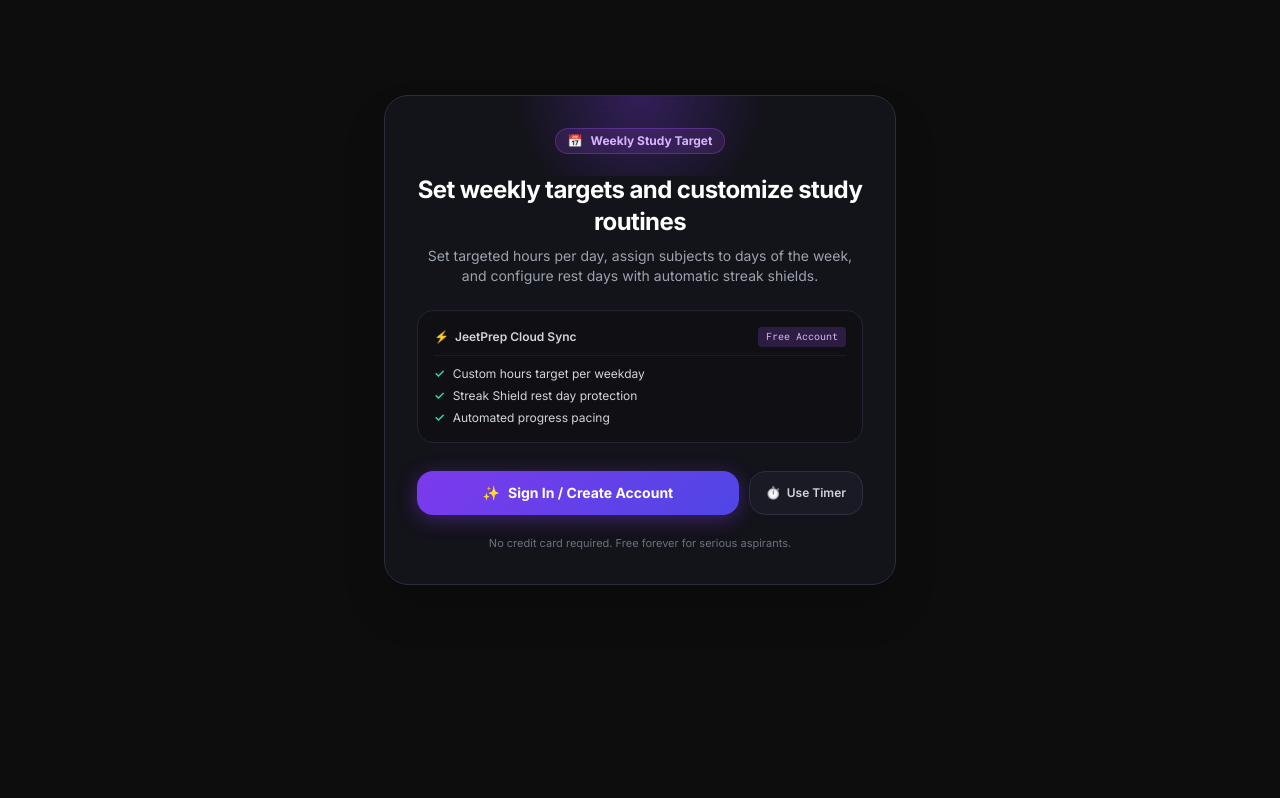
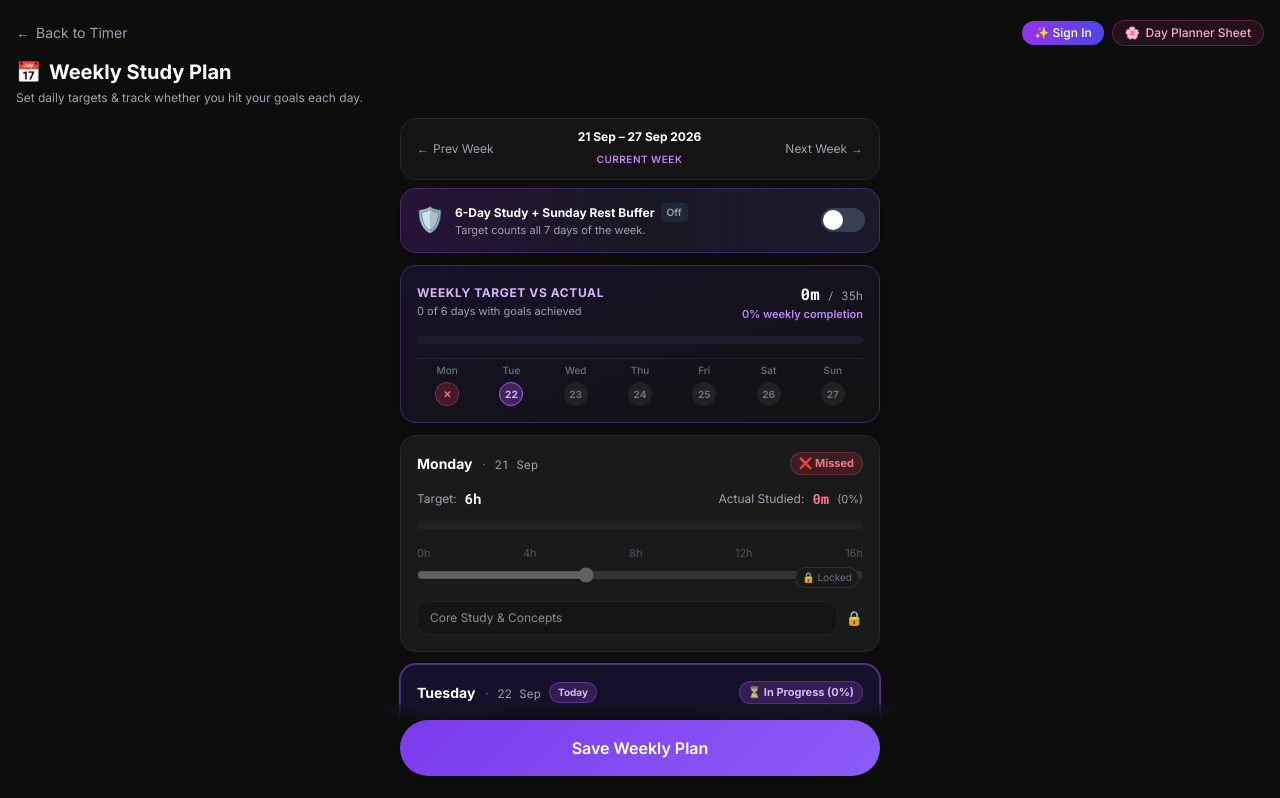
Before and after one commit to My-Simulation/Study-time-tracker, a React (Vite) app: page /plan in a window 1280 px wide. Shown: the top 798 px of the page. Built offline with nearby package versions, Linux system fonts and the light colour scheme; no server answers.

Commit message:
fix(auth-plan): fix cross button, open /plan to guests with auth on save, and add guest target progress bar

```diff
--- a/src/App.jsx
+++ b/src/App.jsx
@@ -139,14 +139,7 @@ function AnimatedRoutes() {
               </GuestGate>
             }
           />
-          <Route
-            path="/plan"
-            element={
-              <GuestGate feature="plan" isAuthenticated={Boolean(session)}>
-                <Plan userName={userName} />
-              </GuestGate>
-            }
-          />
+          <Route path="/plan" element={<Plan userName={userName} />} />
           <Route
             path="/analytics"
             element={
--- a/src/components/AuthModal.jsx
+++ b/src/components/AuthModal.jsx
@@ -97,10 +97,23 @@ export default function AuthModal({
     }
   }
 
+  // Close on Escape key press
+  React.useEffect(() => {
+    const handleKeyDown = (e) => {
+      if (e.key === 'Escape') onClose?.()
+    }
+    window.addEventListener('keydown', handleKeyDown)
+    return () => window.removeEventListener('keydown', handleKeyDown)
+  }, [onClose])
+
   return (
-    <div className="fixed inset-0 z-50 flex items-center justify-center p-4 bg-black/80 backdrop-blur-md">
+    <div
+      onClick={onClose}
+      className="fixed inset-0 z-50 flex items-center justify-center p-4 bg-black/80 backdrop-blur-md cursor-pointer"
+    >
       <div
-        className="w-full max-w-md p-6 sm:p-7 rounded-3xl bg-[#14141a]/95 border border-[#2e2e42] shadow-2xl relative text-white flex flex-col gap-5 overflow-hidden"
+        onClick={(e) => e.stopPropagation()}
+        className="w-full max-w-md p-6 sm:p-7 rounded-3xl bg-[#14141a]/95 border border-[#2e2e42] shadow-2xl relative text-white flex flex-col gap-5 overflow-hidden cursor-default"
         style={{ animation: 'scaleIn 180ms ease-out' }}
       >
         {/* Top ambient glow */}
@@ -113,9 +126,13 @@ export default function AuthModal({
 
         {/* Close button */}
         <button
-          onClick={onClose}
+          onClick={(e) => {
+            e.stopPropagation()
+            onClose?.()
+          }}
           type="button"
-          className="absolute top-4 right-4 w-8 h-8 rounded-full bg-[#1e1e28] hover:bg-[#2a2a38] text-gray-400 hover:text-white flex items-center justify-center text-sm transition-colors cursor-pointer z-10"
+          aria-label="Close modal"
+          className="absolute top-4 right-4 w-9 h-9 rounded-full bg-[#1e1e28] hover:bg-[#2e2e3e] text-gray-300 hover:text-white flex items-center justify-center text-base font-bold transition-all cursor-pointer z-50 shadow-md active:scale-90"
         >
           ✕
         </button>
--- a/src/pages/Plan.jsx
+++ b/src/pages/Plan.jsx
@@ -20,6 +20,7 @@ import {
   getUserSettings, saveUserSettings, isRestDay,
 } from '../utils/firestoreHelpers'
 import { formatHoursMinutes, todayString, getLocalWeekdayId, toLocalDateStr } from '../utils/formatTime'
+import AuthModal from '../components/AuthModal'
 
 const DAYS = [
   { key: 'Mon', label: 'Monday' },
@@ -36,6 +37,16 @@ const TODAY_KEY = getLocalWeekdayId(new Date())
 const DEFAULT_PLAN = Object.fromEntries(
   DAYS.map(({ key }) => [key, { targetMinutes: 0, subjects: '' }])
 )
+
+const GUEST_DEFAULT_PLAN = {
+  Mon: { targetMinutes: 360, subjects: 'Core Study & Concepts' },
+  Tue: { targetMinutes: 360, subjects: 'Practice & Problem Solving' },
+  Wed: { targetMinutes: 360, subjects: 'Revision & Backlog' },
+  Thu: { targetMinutes: 360, subjects: 'Core Study & Concepts' },
+  Fri: { targetMinutes: 360, subjects: 'Practice & Mock Test' },
+  Sat: { targetMinutes: 300, subjects: 'Weekly Full Revision' },
+  Sun: { targetMinutes: 0, subjects: 'Rest & Recharge' },
+}
 
 /**
  * Calculates date info for each day of the week based on weekOffset (0 = this week).
@@ -81,8 +92,9 @@ function getWeekDates(weekOffset = 0) {
 
 export default function Plan({ userName }) {
   const navigate = useNavigate()
+  const [showAuthModal, setShowAuthModal] = useState(false)
   const [plan, setPlan] = useState(() => {
-    if (!userName) return DEFAULT_PLAN
+    if (!userName) return GUEST_DEFAULT_PLAN
     try {
       const u = userName.toLowerCase()
       const raw = localStorage.getItem(`stt_user_doc_${u}`)
@@ -130,7 +142,7 @@ export default function Plan({ userName }) {
     return { sundayRestDay: false, effectiveFrom: '' }
   })
   const [loading, setLoading] = useState(() => {
-    if (!userName) return true
+    if (!userName) return false
     try {
       const u = userName.toLowerCase()
       return !localStorage.getItem(`stt_user_doc_${u}`)
@@ -147,6 +159,10 @@ export default function Plan({ userName }) {
   )
 
   const load = useCallback(async () => {
+    if (!userName) {
+      setLoading(false)
+      return
+    }
     try {
       const [existingPlan, userSessions, allDayPlans, userSettings] = await Promise.all([
         getWeeklyPlan(userName),
@@ -251,6 +267,10 @@ export default function Plan({ userName }) {
   const isSundayRest = Boolean(settings?.sundayRestDay)
 
   const handleToggleSundayRest = async () => {
+    if (!userName) {
+      setShowAuthModal(true)
+      return
+    }
     const newVal = !isSundayRest
     const todayStr = toLocalDateStr(new Date())
     const updatedSettings = {
@@ -285,6 +305,10 @@ export default function Plan({ userName }) {
   }
 
   const handleSave = async () => {
+    if (!userName) {
+      setShowAuthModal(true)
+      return
+    }
     setSaving(true)
     try {
       // 1. Save weekly plan template
@@ -386,12 +410,22 @@ export default function Plan({ userName }) {
           <span>←</span><span>Back to Timer</span>
         </button>
 
+        <div className="flex items-center gap-2">
+          {!userName && (
+            <button
+              onClick={() => setShowAuthModal(true)}
+              className="text-xs px-3 py-1 rounded-full bg-gradient-to-r from-purple-600 to-indigo-600 text-white font-medium hover:brightness-110 shadow-sm transition-all"
+            >
+              ✨ Sign In
+            </button>
+          )}
           <button
             onClick={() => navigate('/planner')}
             className="text-xs px-3 py-1 rounded-full bg-pink-500/10 text-pink-300 border border-pink-500/30 hover:bg-pink-500/20 transition-all font-medium flex items-center gap-1.5"
           >
             <span>🌸</span><span>Day Planner Sheet</span>
           </button>
+        </div>
       </div>
 
       {/* Header */}
@@ -848,6 +882,18 @@ export default function Plan({ userName }) {
           {saving ? 'Saving & Syncing…' : saved ? '✓ Weekly Plan Saved & Synced!' : 'Save Weekly Plan'}
         </button>
       </div>
+
+      <AuthModal
+        isOpen={showAuthModal}
+        onClose={() => setShowAuthModal(false)}
+        onSuccess={() => {
+          setShowAuthModal(false)
+          window.location.reload()
+        }}
+        title="Save Your Weekly Plan"
+        subtitle="Sign in or create a free account to save your targets, sync with day planner & track weekly streak."
+        actionContext="plan"
+      />
     </div>
   )
 }
--- a/src/pages/SignIn.jsx
+++ b/src/pages/SignIn.jsx
@@ -47,9 +47,23 @@ export default function SignIn() {
 
         {/* Header */}
         <div>
-          <button onClick={() => navigate('/welcome')} className="text-sm text-gray-500 hover:text-gray-300 transition-colors mb-4 flex items-center gap-1">
-            ← Back
-          </button>
+          <div className="flex items-center justify-between mb-4">
+            <button
+              type="button"
+              onClick={() => navigate('/')}
+              className="text-sm text-gray-500 hover:text-gray-300 transition-colors flex items-center gap-1 cursor-pointer"
+            >
+              ← Back to Timer
+            </button>
+            <button
+              type="button"
+              onClick={() => navigate('/')}
+              className="w-8 h-8 rounded-full bg-[#1c1c24] hover:bg-[#282834] text-gray-400 hover:text-white flex items-center justify-center text-sm font-bold transition-all cursor-pointer shadow-sm active:scale-90"
+              title="Close and back to timer"
+            >
+              ✕
+            </button>
+          </div>
           <div className="flex items-center gap-3 mb-1">
             <div className="w-10 h-10 rounded-xl flex items-center justify-center text-xl" style={{ background: '#8b5cf620' }}>
               📚
--- a/src/pages/SignUp.jsx
+++ b/src/pages/SignUp.jsx
@@ -101,9 +101,23 @@ export default function SignUp() {
 
         {/* Back + Header */}
         <div>
-          <button onClick={() => step === 1 ? navigate('/welcome') : setStep(s => s - 1)} className="text-sm text-gray-500 hover:text-gray-300 transition-colors mb-4 flex items-center gap-1">
-            ← {step === 1 ? 'Back' : 'Previous'}
-          </button>
+          <div className="flex items-center justify-between mb-4">
+            <button
+              type="button"
+              onClick={() => step === 1 ? navigate('/') : setStep(s => s - 1)}
+              className="text-sm text-gray-500 hover:text-gray-300 transition-colors flex items-center gap-1 cursor-pointer"
+            >
+              ← {step === 1 ? 'Back to Timer' : 'Previous'}
+            </button>
+            <button
+              type="button"
+              onClick={() => navigate('/')}
+              className="w-8 h-8 rounded-full bg-[#1c1c24] hover:bg-[#282834] text-gray-400 hover:text-white flex items-center justify-center text-sm font-bold transition-all cursor-pointer shadow-sm active:scale-90"
+              title="Close and back to timer"
+            >
+              ✕
+            </button>
+          </div>
 
           {/* Step indicator */}
           <div className="flex gap-1.5 mb-4">
--- a/src/pages/Stopwatch.jsx
+++ b/src/pages/Stopwatch.jsx
@@ -481,13 +481,18 @@ export default function Stopwatch({ userName }) {
   // ── Daily goal progress ───────────────────────────────────────────────────
   const goalProgress = (() => {
     // Determine effective target: DayPlanner targetHours takes precedence, else dailyGoal from weekly plan
-    const targetMinutes = (dayPlan?.targetHours && Number(dayPlan.targetHours) > 0)
+    let targetMinutes = (dayPlan?.targetHours && Number(dayPlan.targetHours) > 0)
       ? Math.round(Number(dayPlan.targetHours) * 60)
       : (dailyGoal?.targetMinutes || 0)
 
+    // For guest users, provide a default 6h target so the target progress bar is active and engaging
+    if (!userName && (!targetMinutes || targetMinutes <= 0)) {
+      targetMinutes = 360
+    }
+
     const studiedSec = todayStudied + Math.floor(elapsed / 1000)
 
-    if (isTodayRest || (dailyGoal?.isRestDay && (!dayPlan?.targetHours || Number(dayPlan.targetHours) === 0))) {
+    if (userName && (isTodayRest || (dailyGoal?.isRestDay && (!dayPlan?.targetHours || Number(dayPlan.targetHours) === 0)))) {
       return {
         hasTarget: false,
         isRestDay: true,
@@ -526,7 +531,11 @@ export default function Stopwatch({ userName }) {
       label: formatHoursMinutes(targetSec),
       studiedLabel: formatHoursMinutes(studiedSec),
       remainingLabel: formatHoursMinutes(remainingSec),
-      source: (dayPlan?.targetHours && Number(dayPlan.targetHours) > 0) ? `Day ${dayNum} Target` : 'Weekly Plan Goal',
+      source: !userName
+        ? 'Daily Focus Target (6h Plan)'
+        : (dayPlan?.targetHours && Number(dayPlan.targetHours) > 0)
+        ? `Day ${dayNum} Target`
+        : 'Weekly Plan Goal',
     }
   })()
 
```
Lines whose indentation alone changed are shown as unchanged.
